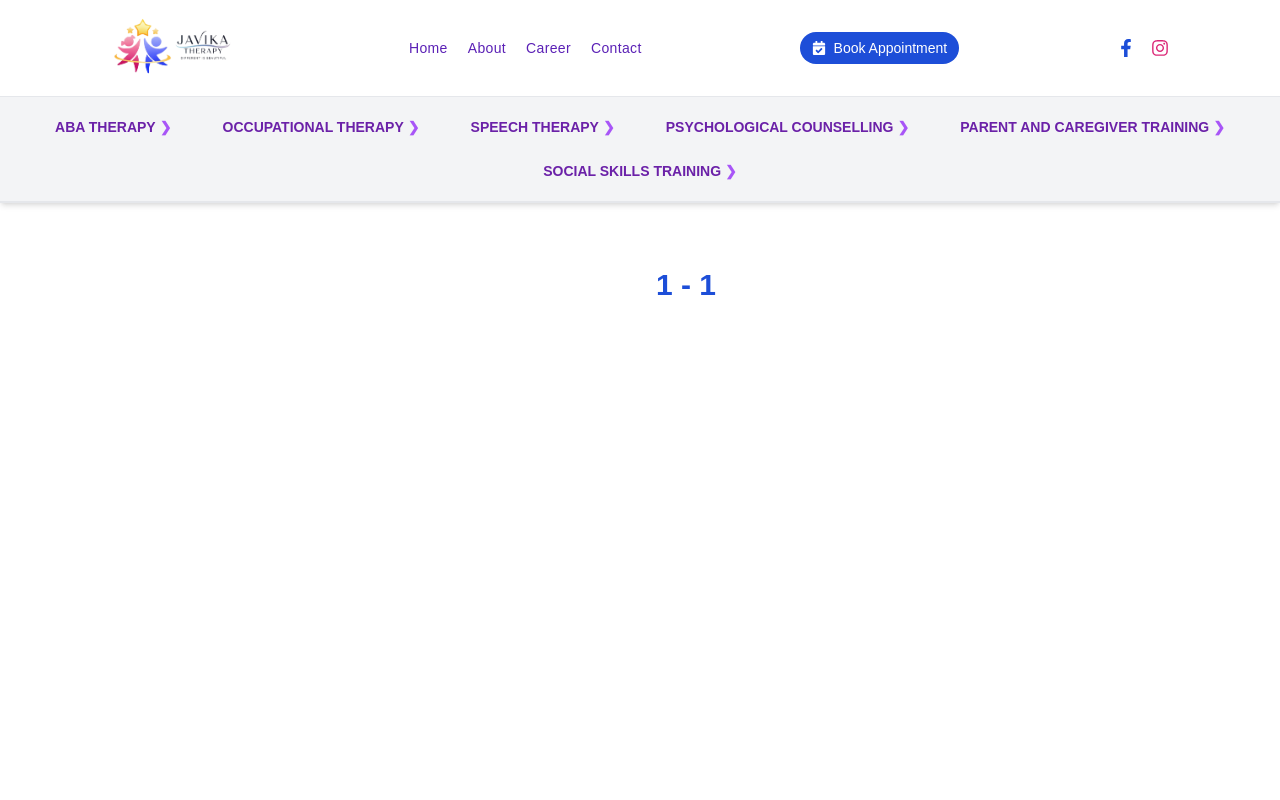
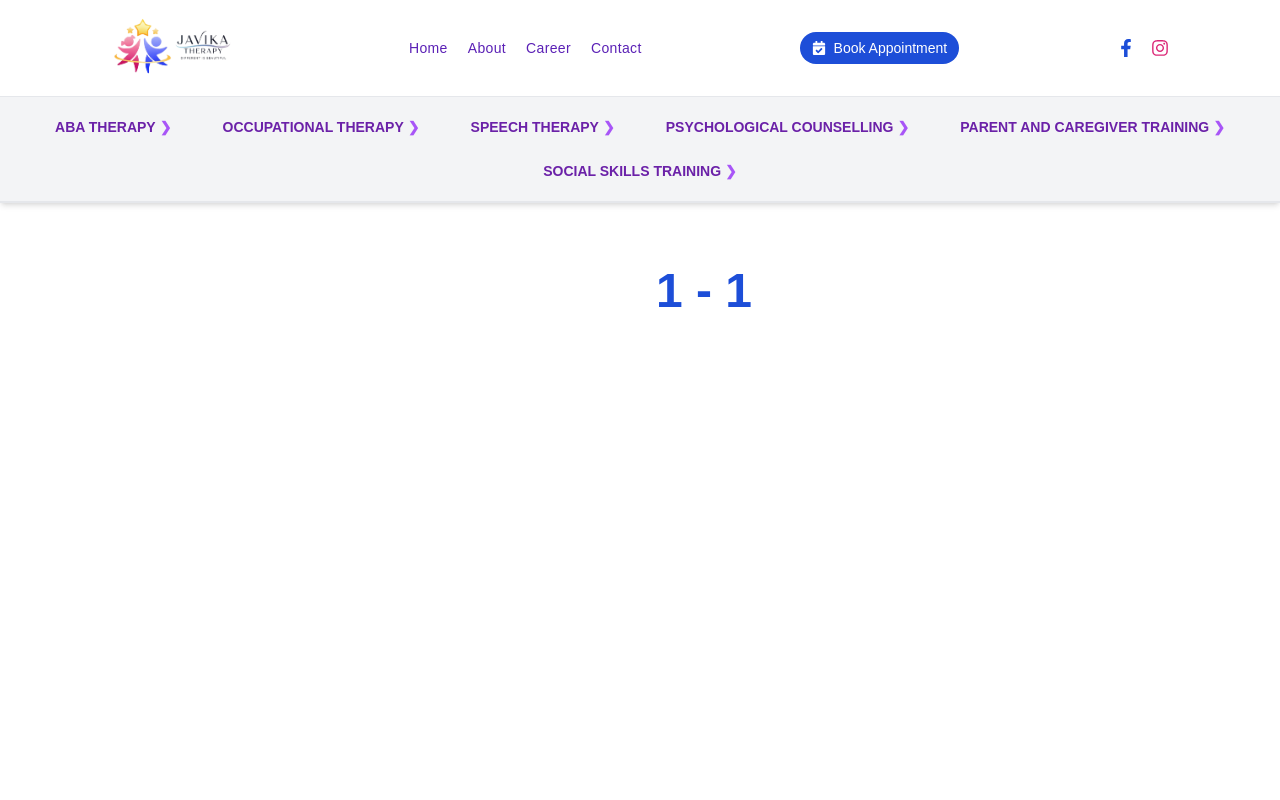
Before and after one commit to pardhasaradhi-123/javika-theraphy, a React (Create React App) app: page /therapy/1/1 in a window 1280 px wide. Shown: the top 800 px of the page. Built offline with nearby package versions, Linux system fonts and the light colour scheme.

Commit message:
increased heading size

```diff
--- a/src/components/TherapyPage.jsx
+++ b/src/components/TherapyPage.jsx
@@ -443,7 +443,7 @@ export default function TherapyPage() {
         </div>
         <div>
           <h1
-            className="text-xl sm:text-2xl md:text-3xl font-bold text-blue-700 mb-6"
+            className="text-xl sm:text-2xl md:text-5xl font-bold text-blue-700 mb-6"
             data-aos="fade-right"
           >
             {section?.replace("-", " ")} - {formatTherapyType(type)}
--- a/src/pages/Services.jsx
+++ b/src/pages/Services.jsx
@@ -125,7 +125,7 @@ const Services = () => {
         </div>
 
         <div className="w-full md:w-1/2">
-          <h3 className="text-2xl font-semibold text-blue-700 mb-4">
+          <h3 className="text-4xl font-semibold text-blue-700 mb-4">
             {service.title}
           </h3>
           {service.paragraphs.map((para, i) => (
```
